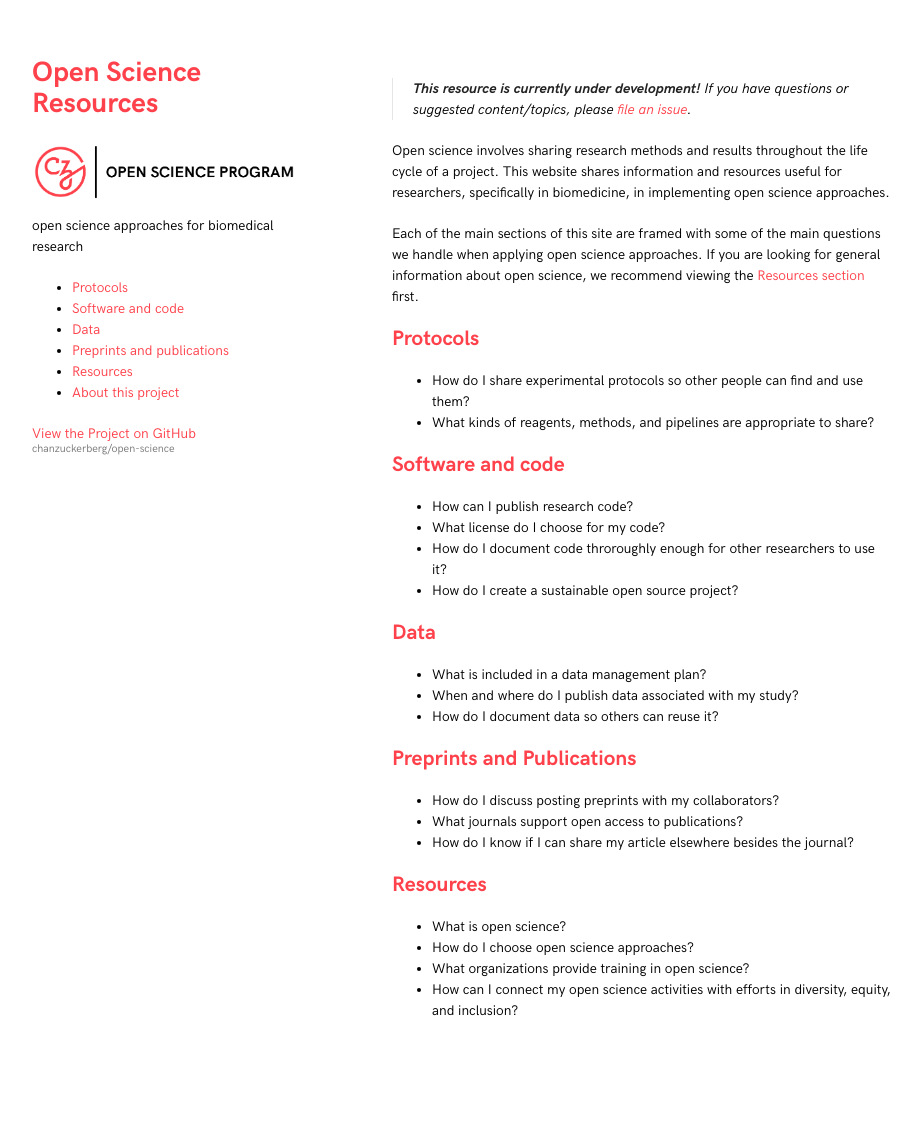
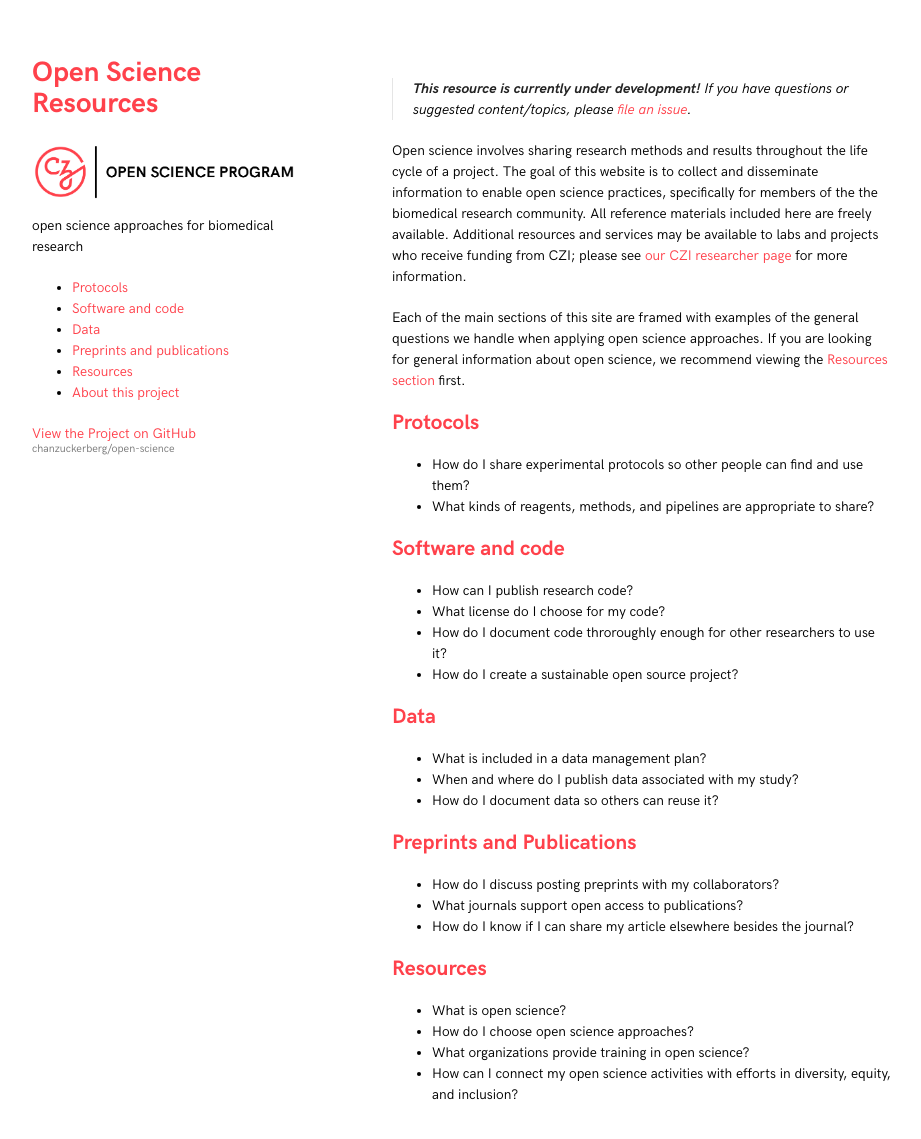
Before and after one commit to chanzuckerberg/open-science, a Jekyll site: the page built from index.md, in a window 1280 px wide and 1175 px high. Shown: the top 1139 px of the window, without its empty margins (178-1099 px from the left). Built offline with Jekyll 4.4.1, drawn with Linux system fonts in a browser that asks for light colours.

Commit message:
adding czi researcher page

```diff
--- a/index.md
+++ b/index.md
@@ -7,11 +7,15 @@ layout: default
 > please [file an issue](https://github.com/chanzuckerberg/open-science/issues).
 
 Open science involves sharing research methods and results throughout the life cycle of a project.
-This website shares information and resources useful for researchers,
-specifically in biomedicine,
-in implementing open science approaches.
+The goal of this website is to collect and disseminate information to enable open science practices,
+specifically for members of the the biomedical research community.
+All reference materials included here are freely available.
+Additional resources and services may be available to labs and projects who receive funding from CZI;
+please see [our CZI researcher page](/open-science/czi-researchers/)
+for more information.
 
-Each of the main sections of this site are framed with some of the main questions we handle when applying open science approaches.
+Each of the main sections of this site are framed with
+examples of the general questions we handle when applying open science approaches.
 If you are looking for general information about open science,
 we recommend viewing the [Resources section](#resources) first.
 
```
Also changed, not shown: czi-researchers.md (added, +15 -0 lines).
